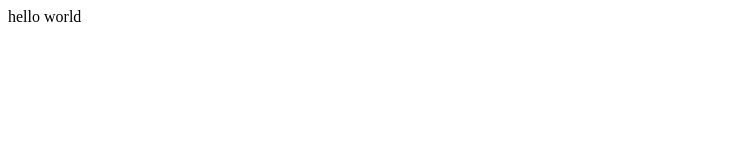
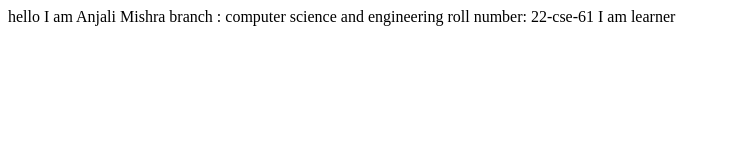
Before and after one commit to Anjalimishrarock/learninggit, a plain HTML site: page index.html in a window 1280 px wide. Shown: the whole page, without its empty margins (0-731 px from the left). Drawn offline with Linux system fonts and the light colour scheme.

Commit message:
my information added.

```diff
--- a/index.html
+++ b/index.html
@@ -6,6 +6,11 @@
     <meta name="viewport" content="width=device-width, initial-scale=1.0">
     <title>Document</title>
 </head>
- hello world
+   hello
+I am Anjali Mishra
+branch : computer science and engineering
+roll number: 22-cse-61
+I am learner
+
 </body>
 </html>
```
